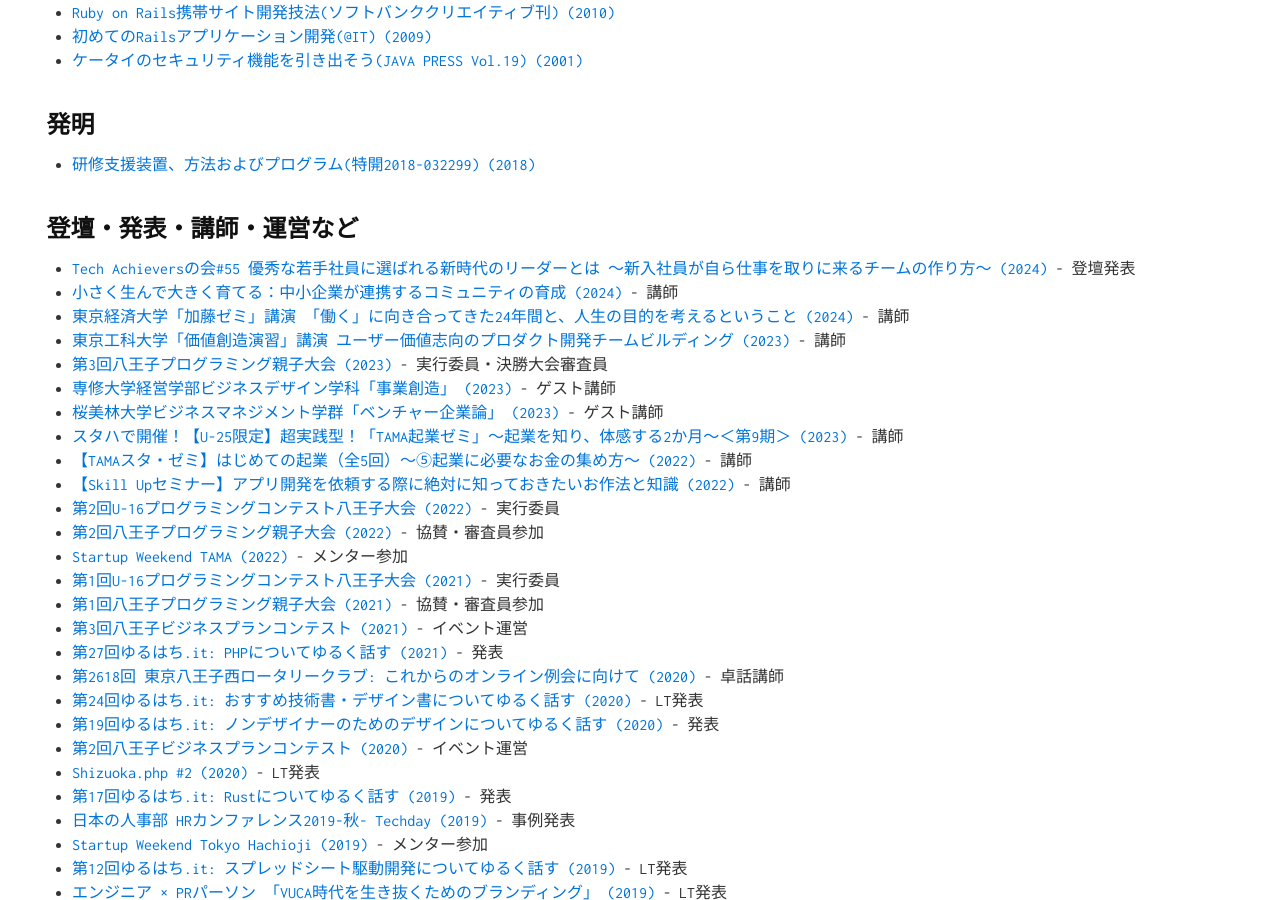
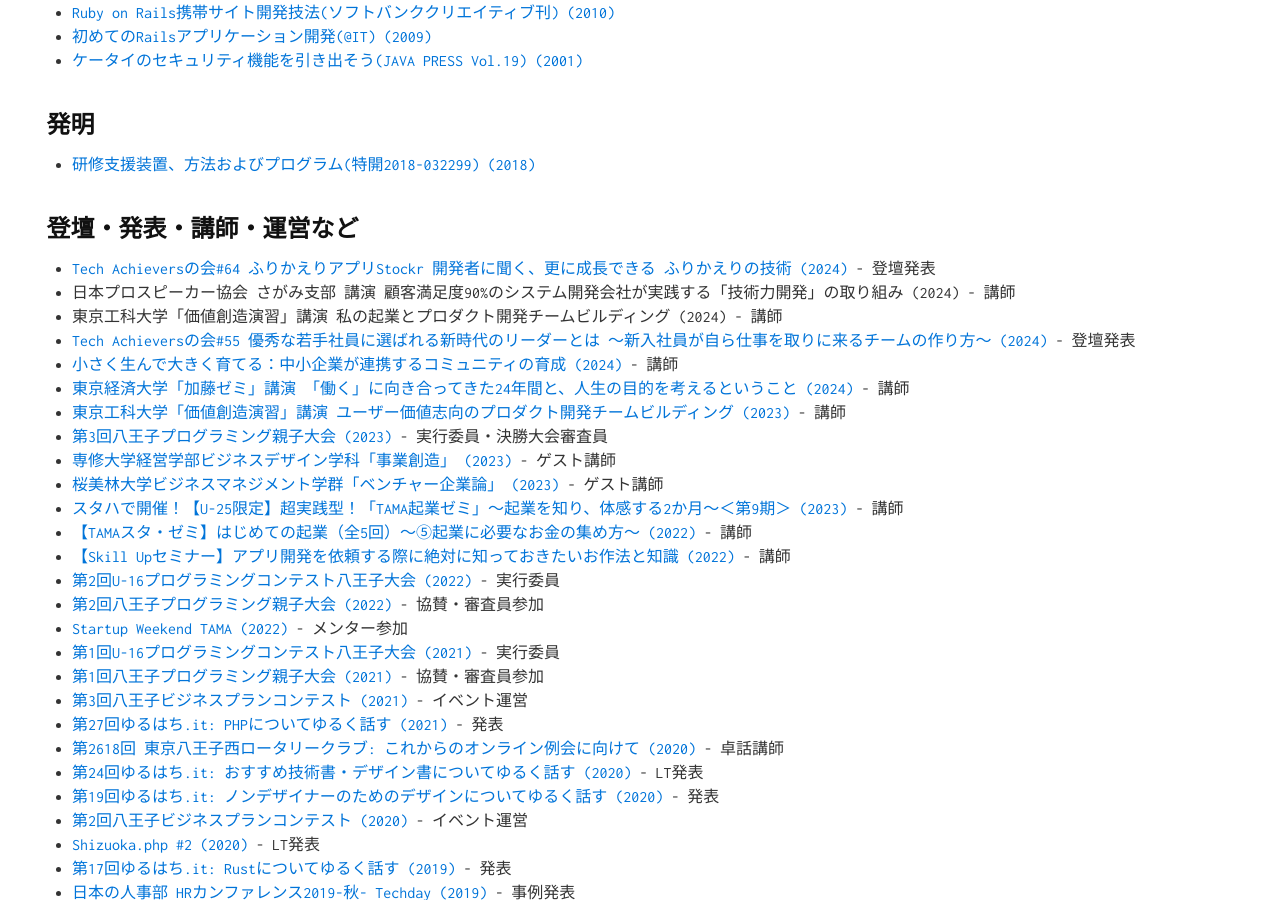
Before and after one commit to tmtysk/tmtysk.github.io, a Jekyll site: the page built from index.md, in a window 1280 px wide and 900 px high, scrolled down 1099 px. Built offline with Jekyll 4.4.1, drawn with Linux system fonts in a browser that asks for light colours; some of the changed text lies outside the part shown.

Commit message:
update seminar.

```diff
--- a/_config.yml
+++ b/_config.yml
@@ -1,7 +1,7 @@
 # Site settings
 title: Yosuke TOMITA
 tag_text: Yosuke TOMITA
-description: 日本の東京都で活動しているWebサービスプロデューサー, システムコンサルタント, ソフトウェアエンジニア，役者です．
+description: 日本の東京都で活動している ふりかえりコーチ です. 元Webサービスプロデューサー, システムコンサルタント, ソフトウェアエンジニア，役者．
 
 # Build settings
 markdown: kramdown
--- a/index.md
+++ b/index.md
@@ -47,6 +47,9 @@ layout: default
 
 ## 登壇・発表・講師・運営など
 
+* [Tech Achieversの会#64 ふりかえりアプリStockr 開発者に聞く、更に成長できる ふりかえりの技術 (2024)](https://techachievers.connpass.com/event/336815/) - 登壇発表
+* 日本プロスピーカー協会 さがみ支部 講演 顧客満足度90%のシステム開発会社が実践する「技術力開発」の取り組み (2024) - 講師
+* 東京工科大学「価値創造演習」講演 私の起業とプロダクト開発チームビルディング (2024) - 講師
 * [Tech Achieversの会#55 優秀な若手社員に選ばれる新時代のリーダーとは ～新入社員が自ら仕事を取りに来るチームの作り方～ (2024)](https://techachievers.connpass.com/event/312949/) - 登壇発表
 * [小さく生んで大きく育てる：中小企業が連携するコミュニティの育成 (2024)](https://oif-tama-event.rsvsys.jp/reservations/event/21) - 講師
 * [東京経済大学「加藤ゼミ」講演 「働く」に向き合ってきた24年間と、人生の目的を考えるということ (2024)](https://www.facebook.com/permalink.php?story_fbid=pfbid0ohrxafW6m3XorvpeSFawhGqBcriAH1kRuAQ7LgR1dF9E1rYrGLFznGD7z3hXXg4kl&id=100063469121847) - 講師
```
